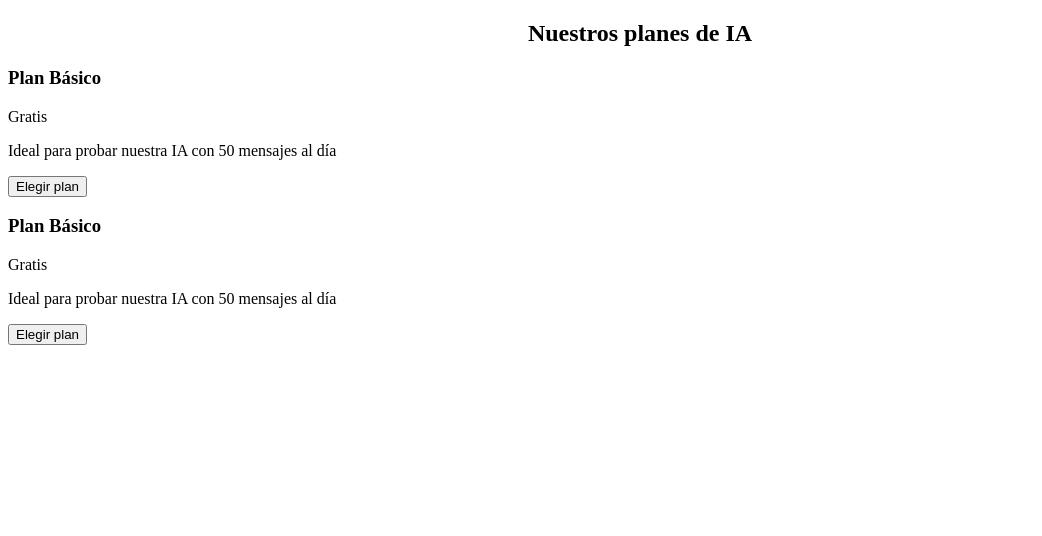
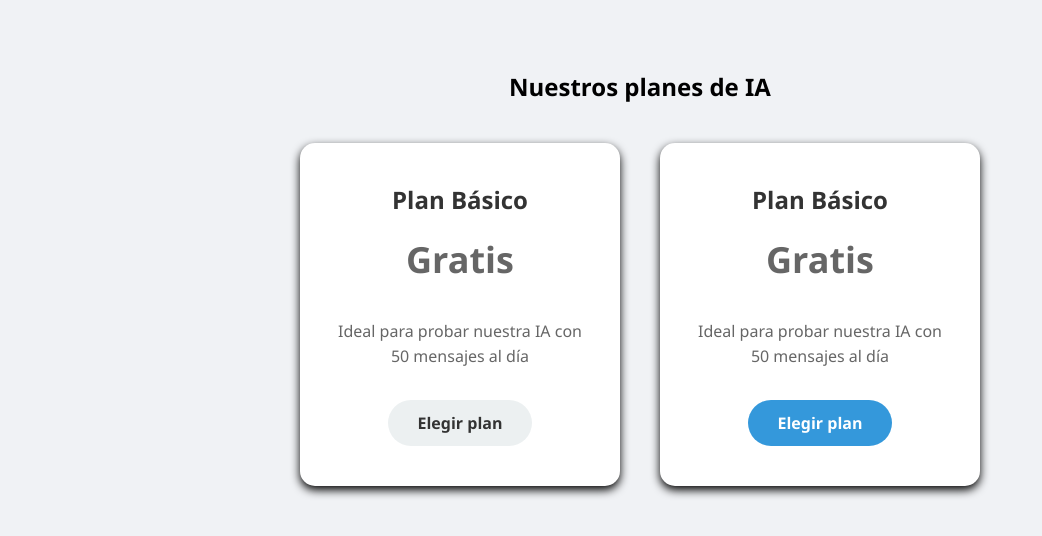
Before and after one commit to Aroa-coder/serprofes, a plain HTML site: page 20260424/index.html in a window 1280 px wide. Shown: the whole page, without its empty margins (0-1042 px from the left). Drawn offline with Linux system fonts and the light colour scheme.

Commit message:
creamos web de plan ia

```diff
--- a/20260424/index.html
+++ b/20260424/index.html
@@ -5,6 +5,7 @@
     <meta charset="UTF-8">
     <meta name="viewport" content="width=device-width, initial-scale=1.0">
     <title>Tarjetas Premium Flexbox</title>
+    <link rel="stylesheet" href="style.css">
 </head>
 
 <body>
--- /dev/null
+++ b/20260424/style.css
@@ -0,0 +1,91 @@
+/* Agregando estilos a las tarjetas */
+/* 1.RESETEO BÁSICO */
+*{
+margin: 0;
+padding: 0;
+box-sizing: border-box;
+font-family: 'Segoe UI', Tahoma, Geneva, Verdana, sans-serif;
+}
+
+body{
+    background-color: #f0f2f5;
+    padding: 50px;
+}
+
+/* 2.REPASO FLEXBOX */
+.contenedor-tarjetas{
+display: flex;
+justify-self: center; /* Tarjetas centren en la pantalla*/
+gap: 40px; /*Separación perfecta entre tarjeta y tarjeta*/
+margin-top: 40px;
+}
+
+/*DISEÑO BASE DE A TARJETA*/
+.Tarjetas{
+background-color: white;
+width: 320px;
+padding: 40px 30px;
+border-radius: 15px;
+text-align: center;
+/* Magia 1 : Sombra estatica suave  */
+box-shadow: 0 4px 10px rgb(0, 0, 0.05);
+    /* Magia 2 : Prepararemos la animación */
+    /* Si cambias de posición o sombra, que se vea suavemente */
+    transition: transform 0.3s ease, box-shadow 0.3s ease;
+
+}
+
+/* 4. EL EFECTO WOW */
+.Tarjetas:hover{
+    /* Al pasar el ratón la tarjeta flota 10px hacia arriba  */
+transform: translateY(-10px);
+/* La sombra se hace mas grande y oscura */
+box-shadow: 0 15px 30px rgba(0, 0, 0, 0.15);
+}
+
+.Tarjetas h3{
+    color:#333;
+    font-size: 24px;
+   margin-bottom: 15px;
+}
+
+.precio{
+font-size: 36px;
+font-weight: bold;
+color:#2c3e50;
+margin-bottom: 20px
+
+}
+
+.Tarjetas p {
+color: #666;
+margin-bottom: 30px;
+line-height: 1.6; /* Interlineado 1.6 veces el tamaño de la letra*/
+
+}
+
+.Tarjetas button{
+padding: 12px 30px;
+border: none;
+border-radius: 30px;
+background-color: #ecf0f1;
+color: #333;
+font-weight: bold;
+font-size:16px ;
+cursor: pointer;
+transition: background-color 0.3s ease; /*Transición suave de color*/
+}
+
+.Tarjetas .btn-destacado{
+background-color: #3498db;
+color: white;
+
+}
+
+.Tarjetas button:hover{
+background-color: #bdc3c7;
+
+}
+.Tarjetas .btn-destacado:hover{
+background-color: #2980b9;
+}
```
